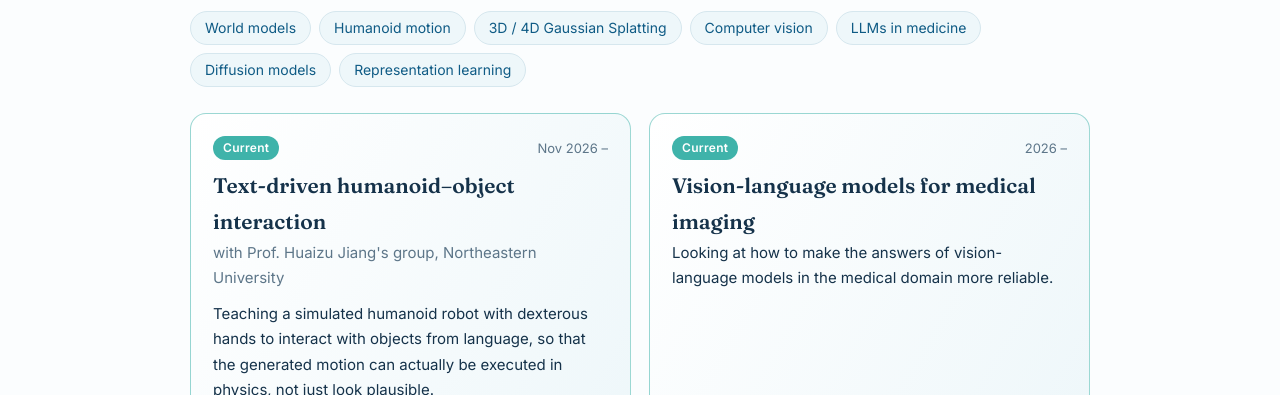
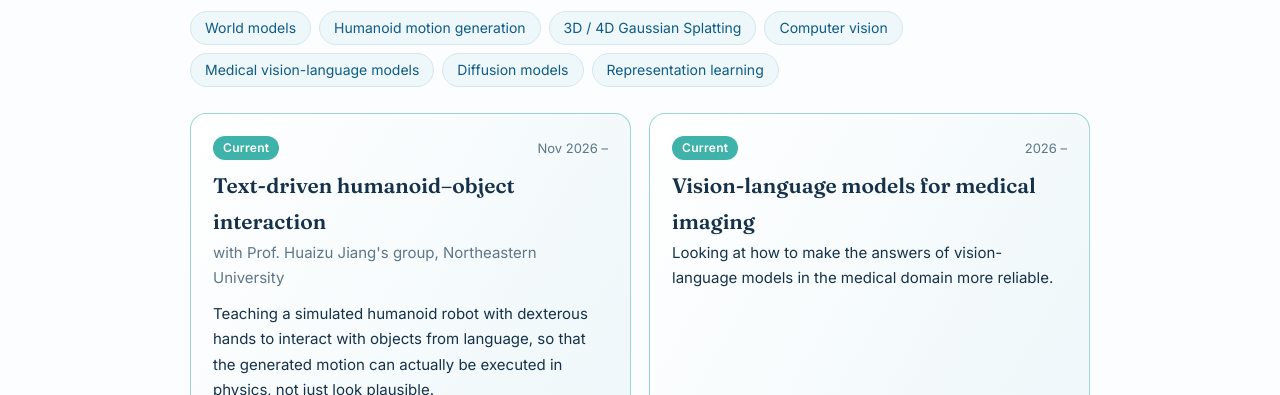
Before and after one commit to Eric031212/Eric031212.github.io, a plain HTML site: page index.html in a window 1280 px wide. Shown: the part 705-1100 px from the top of the page. Drawn offline with Linux system fonts and the light colour scheme.

Commit message:
Refine research tag wording

```diff
--- a/index.html
+++ b/index.html
@@ -58,10 +58,10 @@
       <h2>Research</h2>
       <ul class="chips">
         <li>World models</li>
-        <li>Humanoid motion</li>
+        <li>Humanoid motion generation</li>
         <li>3D / 4D Gaussian Splatting</li>
         <li>Computer vision</li>
-        <li>LLMs in medicine</li>
+        <li>Medical vision-language models</li>
         <li>Diffusion models</li>
         <li>Representation learning</li>
       </ul>
```
